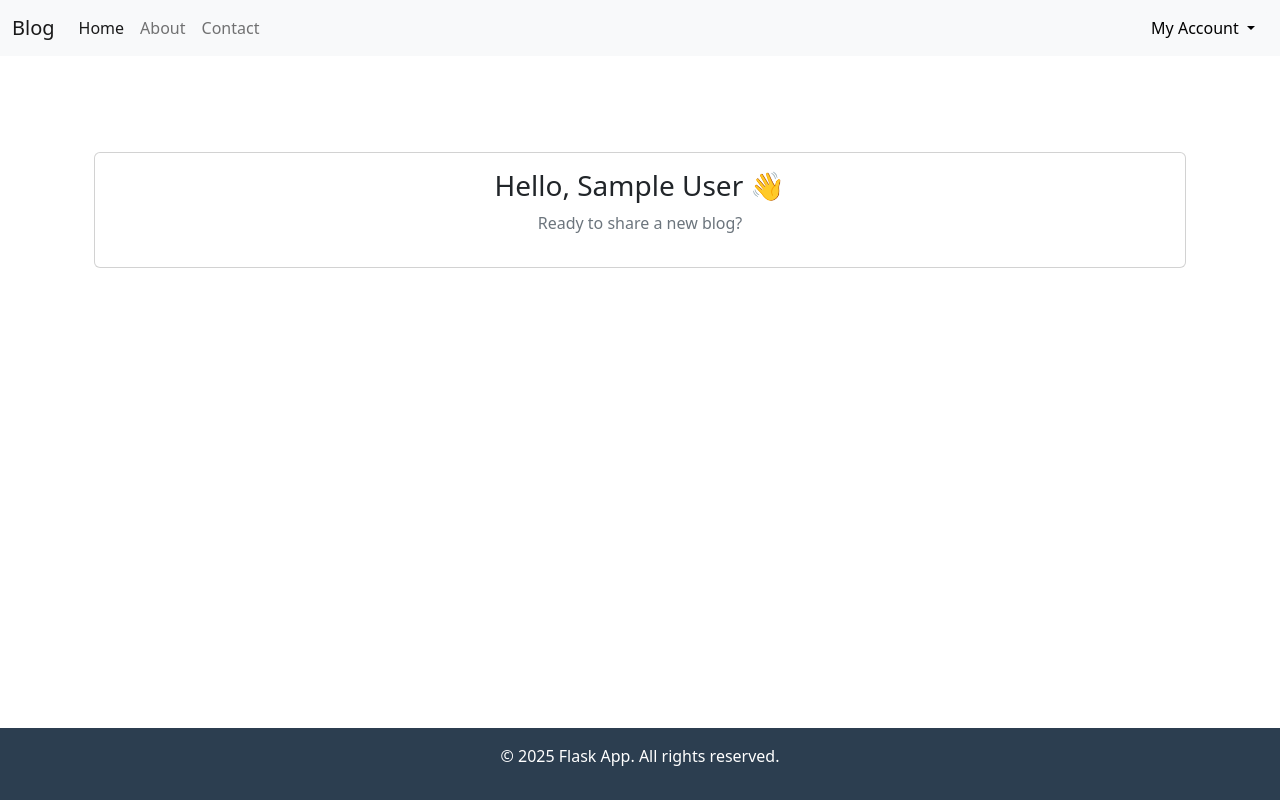
After one commit to Vuritch/Flask, a Flask app: page /blog/add in a window 1280 px wide. The commit adds this page. Run offline with Flask 3, Linux system fonts and the light colour scheme; the visitor is signed in with stand-in values (Sample User, id 1); some libraries are stand-ins or nearby versions.

Commit message:
add bcrypts_Blog

```diff
--- a/Blogger/models.py
+++ b/Blogger/models.py
@@ -1,9 +1,12 @@
-from Blogger import db
+from Blogger import db,loginManager
 from datetime import datetime
+from flask_login import UserMixin
 
+@loginManager.user_loader
+def load_user(userId):
+    return User.query.get(int(userId))
 
-
-class User (db.Model):
+class User (db.Model,UserMixin):
     id=db.Column(db.Integer,primary_key=True,autoincrement=True)
     name = db.Column(db.String(255), nullable=False)
     phone = db.Column(db.String(11),unique=True, nullable=False)
--- a/Blogger/routes.py
+++ b/Blogger/routes.py
@@ -1,8 +1,9 @@
 from flask import render_template, flash, redirect, url_for
-from Blogger import app,db
+from Blogger import app,db,bcrypt
 from Blogger.forms import RegistrationForm,LoginForm
 from Blogger.models import User , Blog
-from werkzeug.security import generate_password_hash,check_password_hash
+from flask_login import login_user, current_user, logout_user, login_required
+
 
 @app.route('/',methods=['GET'])
 def index():
@@ -18,10 +19,14 @@ def contact():
 
 @app.route('/login', methods=['GET', 'POST'])
 def login():
+    if current_user.is_authenticated: #لو فيه حد عامل تسجيل دخول، اطبع إيميله
+        print(current_user.email)
+
     form = LoginForm()
-    if form.validate_on_submit():
-        user = User.query.filter_by(email=form.email.data).first()
-        if user and check_password_hash(user.password, form.password.data):
+    if form.validate_on_submit():  #form validations
+        user = User.query.filter_by(email=form.email.data).first() # check for the matching in the input and sql db and put the value in user
+        if user and bcrypt.check_password_hash(user.password, form.password.data):
+            login_user(user, remember=form.remember.data) # خلي المستخدم ده يدخل السيستم ويبقى مسجّل دخوله (logged in)."
             flash(f'Login successful for {user.email}', 'success')
             return redirect(url_for('index'))
         else:
@@ -31,16 +36,36 @@ def login():
 
 @app.route('/register', methods=['GET', 'POST'])
 def register():
+
+    if current_user.is_authenticated:
+        return redirect(url_for("index"))
+
+
     form = RegistrationForm()
+
     if form.validate_on_submit():
+        hashed_password = bcrypt.generate_password_hash(form.password.data).decode(
+            "utf-8"
+        )
         user = User(
             name=form.name.data,
             email=form.email.data,
             phone=form.phone.data,
-            password=generate_password_hash(form.password.data)
+            password=hashed_password
         )
-        db.session.add(user)
-        db.session.commit()
+        db.session.add(user)  #not added yet in db
+        db.session.commit()  #finally added in db
         flash(f'Account created for {form.name.data}', 'success')
         return redirect(url_for('login'))  # redirect للمسار login بعد التسجيل
     return render_template('register.html', title='Register', form=form)
+
+
+@app.route ("/logout")
+def logout():
+    logout_user()
+    return redirect(url_for("login"))
+
+@app.route("/blog/add")
+@login_required
+def addBlog():
+    return render_template("add_blog.html", title="Add Blog")
--- /dev/null
+++ b/Blogger/templates/add_blog.html
@@ -0,0 +1,11 @@
+{% extends 'default.html' %}
+{% block body %}
+<div class="container mt-5">
+    <div class="card">
+        <div class="card-body text-center">
+            <h3>Hello, {{ current_user.name }} 👋</h3>
+            <p class="text-muted">Ready to share a new blog?</p>
+        </div>
+    </div>
+</div>
+{% endblock %}
--- a/Blogger/templates/default.html
+++ b/Blogger/templates/default.html
@@ -16,7 +16,7 @@
 <body>
     <nav class="navbar navbar-expand-lg navbar-light bg-light ">
         <div class="container-fluid">
-            <a class="navbar-brand" href="#">Flask</a>
+            <a class="navbar-brand" href="#">Blog</a>
             <button class="navbar-toggler" type="button" data-bs-toggle="collapse"
                 data-bs-target="#navbarSupportedContent" aria-controls="navbarSupportedContent" aria-expanded="false"
                 aria-label="Toggle navigation">
@@ -33,24 +33,23 @@
                     <li class="nav-item">
                         <a class="nav-link" href="{{url_for('contact')}}">Contact</a>
                     </li>
-                    <li class="nav-item dropdown">
-                        <a class="nav-link dropdown-toggle" href="#" id="navbarDropdown" role="button"
-                            data-bs-toggle="dropdown" aria-expanded="false">
-                            Dropdown
-                        </a>
-                        <ul class="dropdown-menu" aria-labelledby="navbarDropdown">
-                            <li><a class="dropdown-item" href="#">Action</a></li>
-                            <li><a class="dropdown-item" href="#">Another action</a></li>
-                            <li>
-                                <hr class="dropdown-divider">
-                            </li>
-                            <li><a class="dropdown-item" href="#">Something else here</a></li>
-                        </ul>
-                    </li>
                 </ul>
                 <div class="d-flex">
+                    {% if current_user.is_authenticated %}
+                    <div class="dropdown">
+                        <button class="btn btn-light dropdown-toggle" type="button" id="dropdownMenuButton1"
+                            data-bs-toggle="dropdown" aria-expanded="false">
+                            My Account
+                        </button>
+                        <ul class="dropdown-menu" aria-labelledby="dropdownMenuButton1">
+                            <li><a class="dropdown-item" href="{{url_for('addBlog')}}">Add Blog</a></li>
+                            <li><a class="dropdown-item" href="{{url_for('logout')}}">Logout</a></li>
+                        </ul>
+                    </div>
+                    {%else%}
                     <a href="{{url_for('login')}}"><button class="btn btn-outline-primary me-1">Login</button></a>
                     <a href="{{url_for('register')}}"> <button class="btn btn-primary">Sign Up</button></a>
+                    {%endif%}
                     </di>
                 </div>
             </div>
@@ -65,11 +64,11 @@
     {%endif%}
 
     {% endwith %}
-    <main class="container  pt-5">
+    <main class="container  pt-5 pb-5">
         {% block body%}
         {% endblock %}
     </main>
-    <footer>
+    <footer class="">
         <p>© 2025 Flask App. All rights reserved.</p>
     </footer>
     <script src="{{ url_for('static', filename='js/main.js') }}">
```
Also changed, not shown: Blogger/__init__.py (+6 -1 lines), Blogger/forms.py (+12 -2 lines), Blogger/templates/base.html (deleted, +0 -13 lines), Blogger/templates/index.html (+7 -2 lines).
